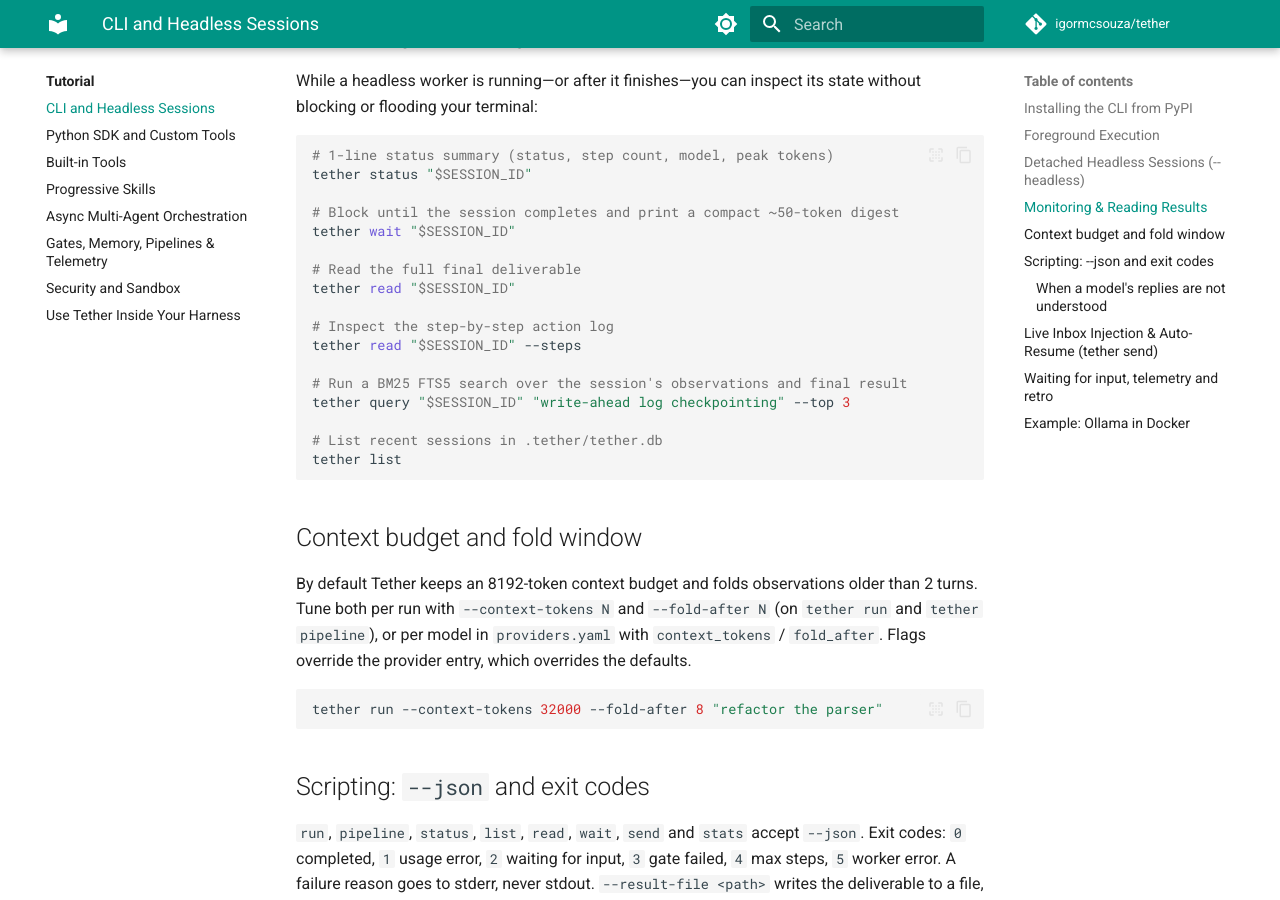
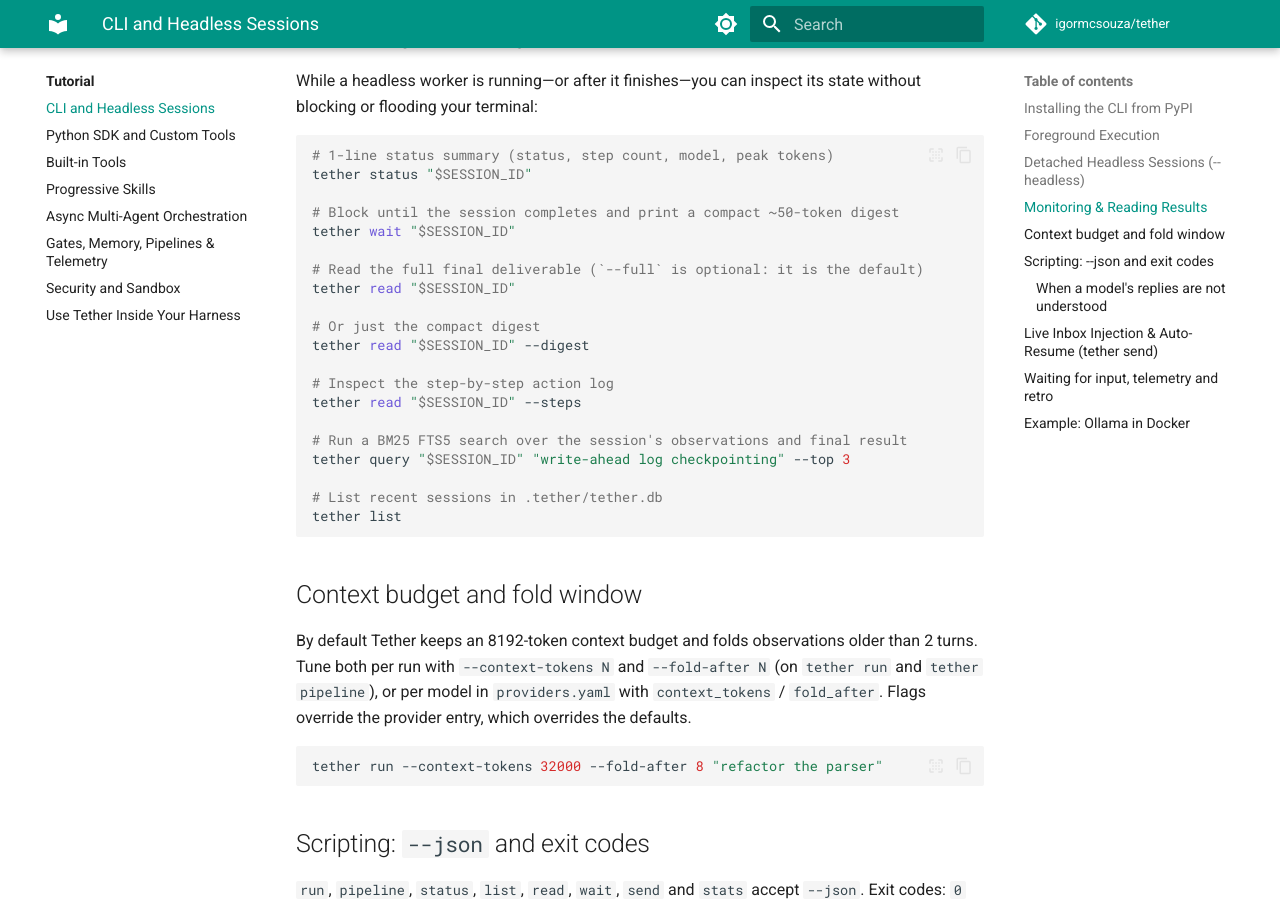
Before and after one commit to igormcsouza/tether, an MkDocs documentation site: the page built from docs/tutorial/cli-and-headless.md, in a window 1280 px wide and 900 px high, scrolled down 1292 px. Built offline with MkDocs 1.6.1 and Material for MkDocs 9.7.7, drawn with Linux system fonts in a browser that asks for light colours; comment, search, counter and statistics services are not loaded.

Commit message:
fix(cli): accept --full on tether read for agent read parity (#84)
Closes #72

What: `tether read <id> --full` is now a valid flag. The CLI default
already printed the full result (`--digest` gives the card), so `--full`
is an explicit alias that makes the `agent read <id> --full` form work
on the CLI. Default, `--json` and exit codes unchanged.
Docs: tutorial, agent-interface reference, AGENTS.md, release notes.
Verified: ruff, mypy, pytest (206 passed, 100% coverage); tests cover
--full, --full --json and unknown id.

🤖 Generated with [Claude Code](https://claude.com/claude-code)

---------

Co-authored-by: Claude Sonnet 5.5 <noreply@anthropic.com>

```diff
--- a/docs/tutorial/cli-and-headless.md
+++ b/docs/tutorial/cli-and-headless.md
@@ -63,8 +63,11 @@ tether status "$SESSION_ID"
 # Block until the session completes and print a compact ~50-token digest
 tether wait "$SESSION_ID"
 
-# Read the full final deliverable
+# Read the full final deliverable (`--full` is optional: it is the default)
 tether read "$SESSION_ID"
+
+# Or just the compact digest
+tether read "$SESSION_ID" --digest
 
 # Inspect the step-by-step action log
 tether read "$SESSION_ID" --steps
```
Also changed, not shown: AGENTS.md (+1 -1 lines), docs/reference/agent-interface.md (+1 -1 lines), docs/release-notes.md (+1 -0 lines), 2 other files.
